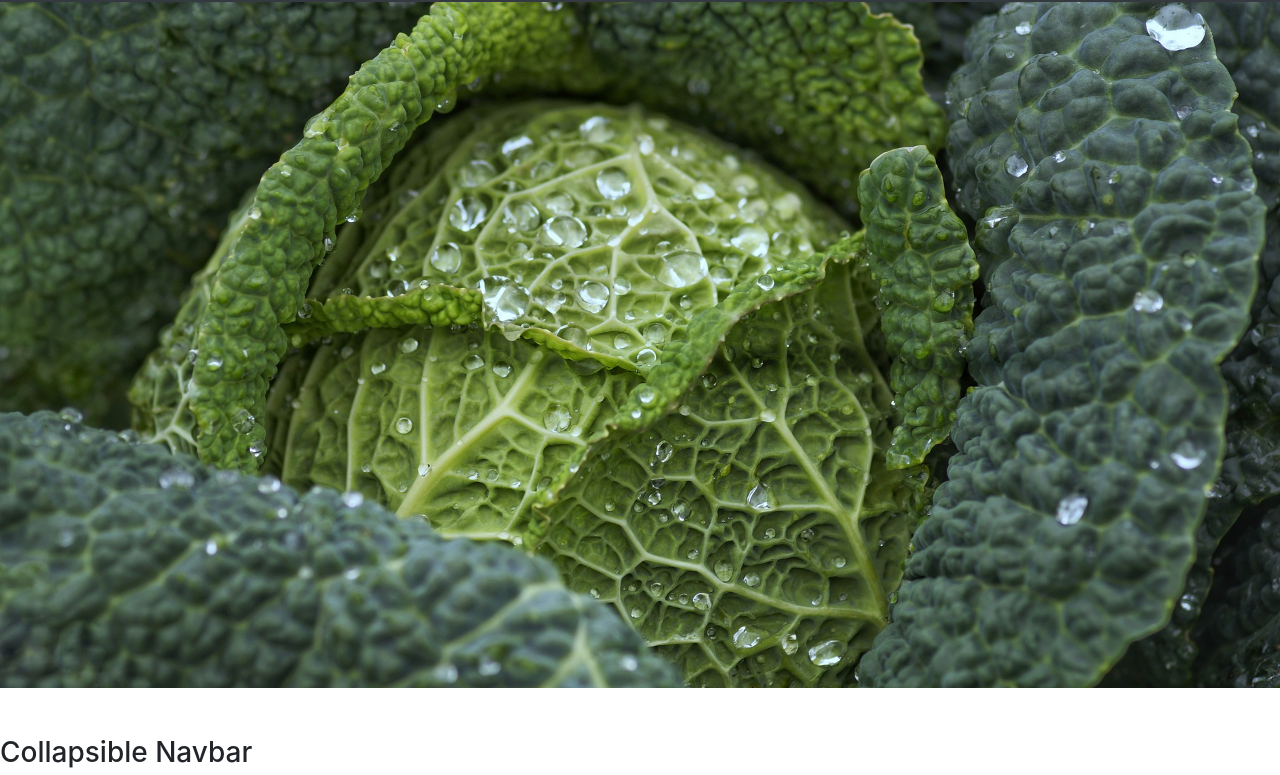
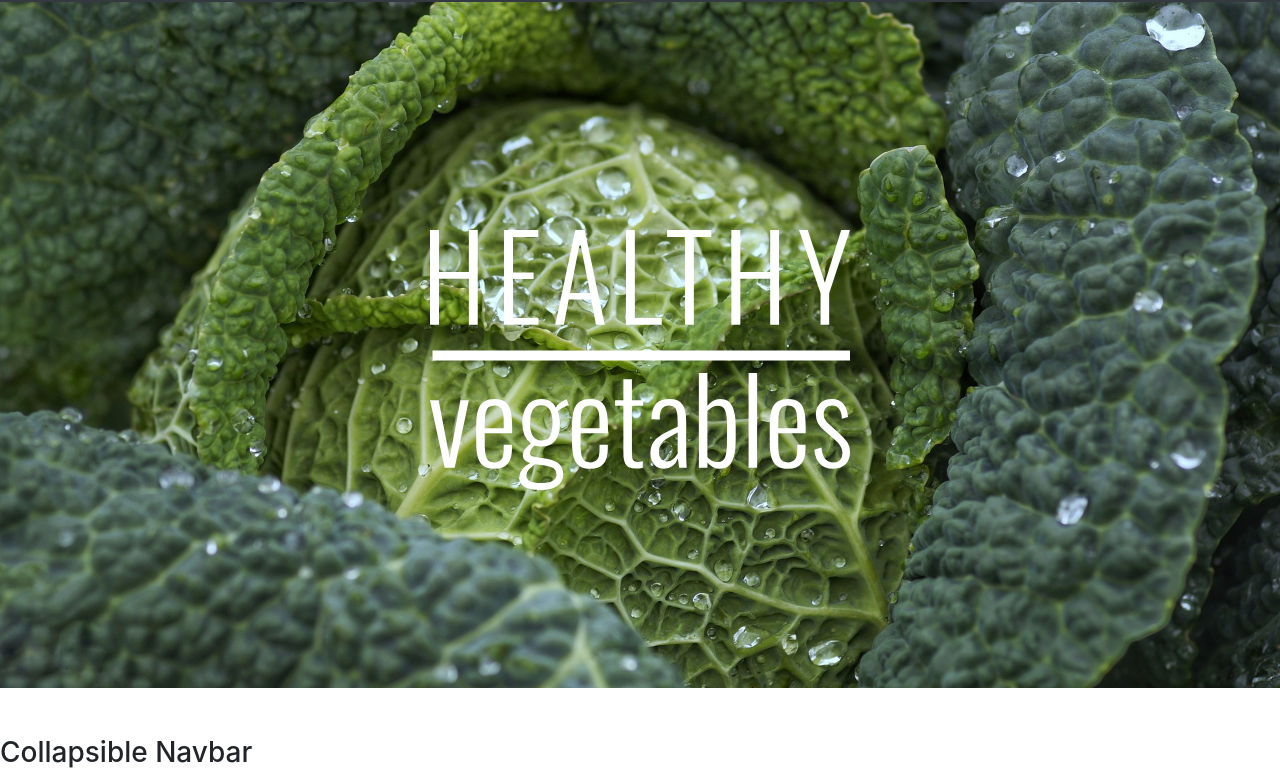
Before and after one commit to munich99/nav-logo_transformation_on-scroll-css, a plain HTML site: page index.html in a window 1280 px wide. Shown: the part 82-857 px from the top of the page. Drawn offline with nearby package versions, Linux system fonts and the light colour scheme.

Commit message:
logo - before scrolling

```diff
--- a/design.css
+++ b/design.css
@@ -21,3 +21,10 @@ li {
 background-color: transparent;
 border:none;
 }
+
+/* ani part */
+
+.logo {
+    -webkit-transform: scale(3) translateX(10vh) ;
+    transform: scale(5) translateY(10vh) ;
+}
--- a/index.html
+++ b/index.html
@@ -26,7 +26,7 @@
         <a class="nav-link card card-body d-inline-block" href="#">Link</a>
       </li>
       <li class="nav-item text-center">
-        <a class="nav-link" href="#">
+        <a class="nav-link logo" href="#">
             <?xml version="1.0" encoding="UTF-8"?>
             <!DOCTYPE svg PUBLIC "-//W3C//DTD SVG 1.1//EN" "http://www.w3.org/Graphics/SVG/1.1/DTD/svg11.dtd">
             <svg version="1.1" xmlns="http://www.w3.org/2000/svg" xmlns:xlink="http://www.w3.org/1999/xlink" x="0" y="0" width="84" height="52" viewBox="0, 0, 84, 52">
```
